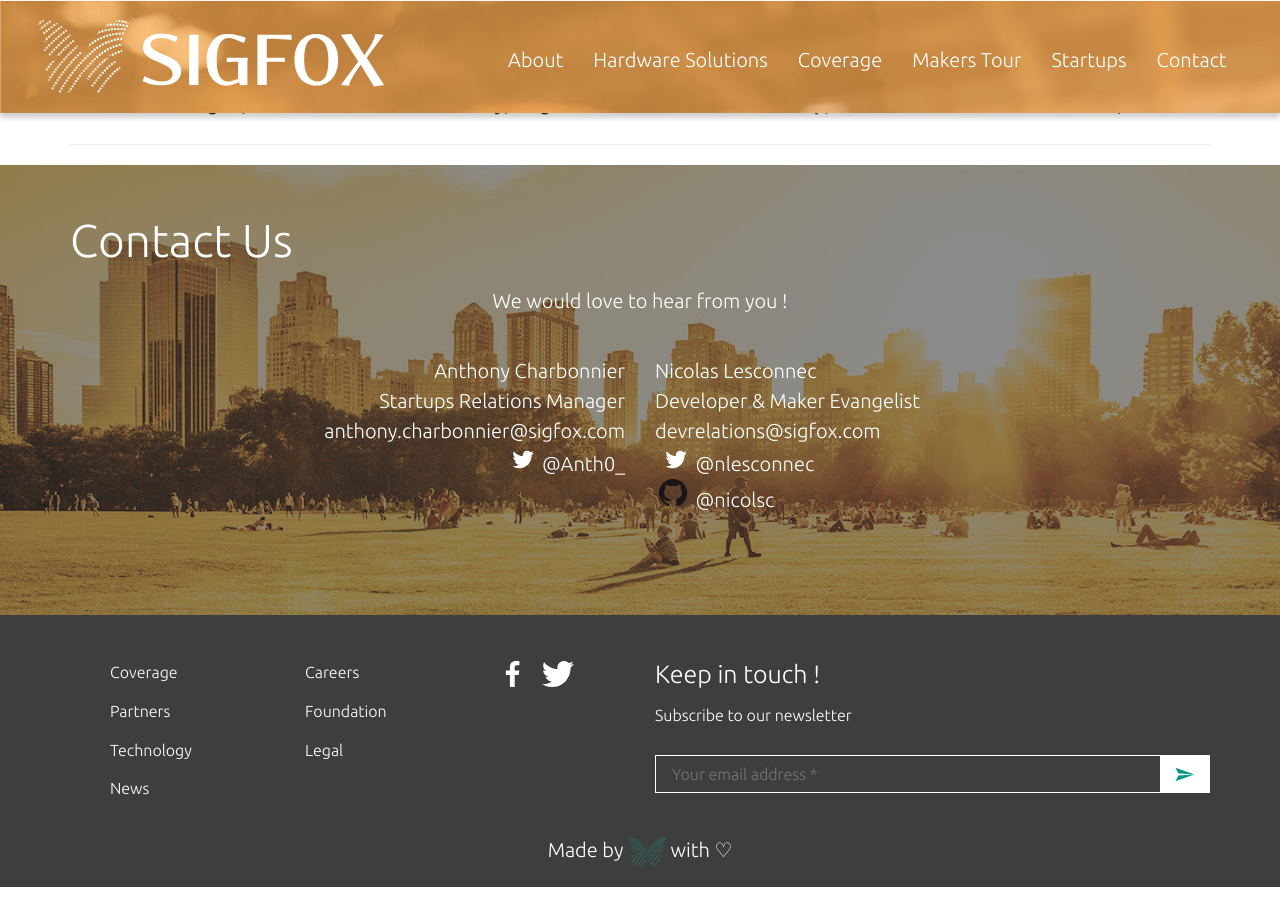
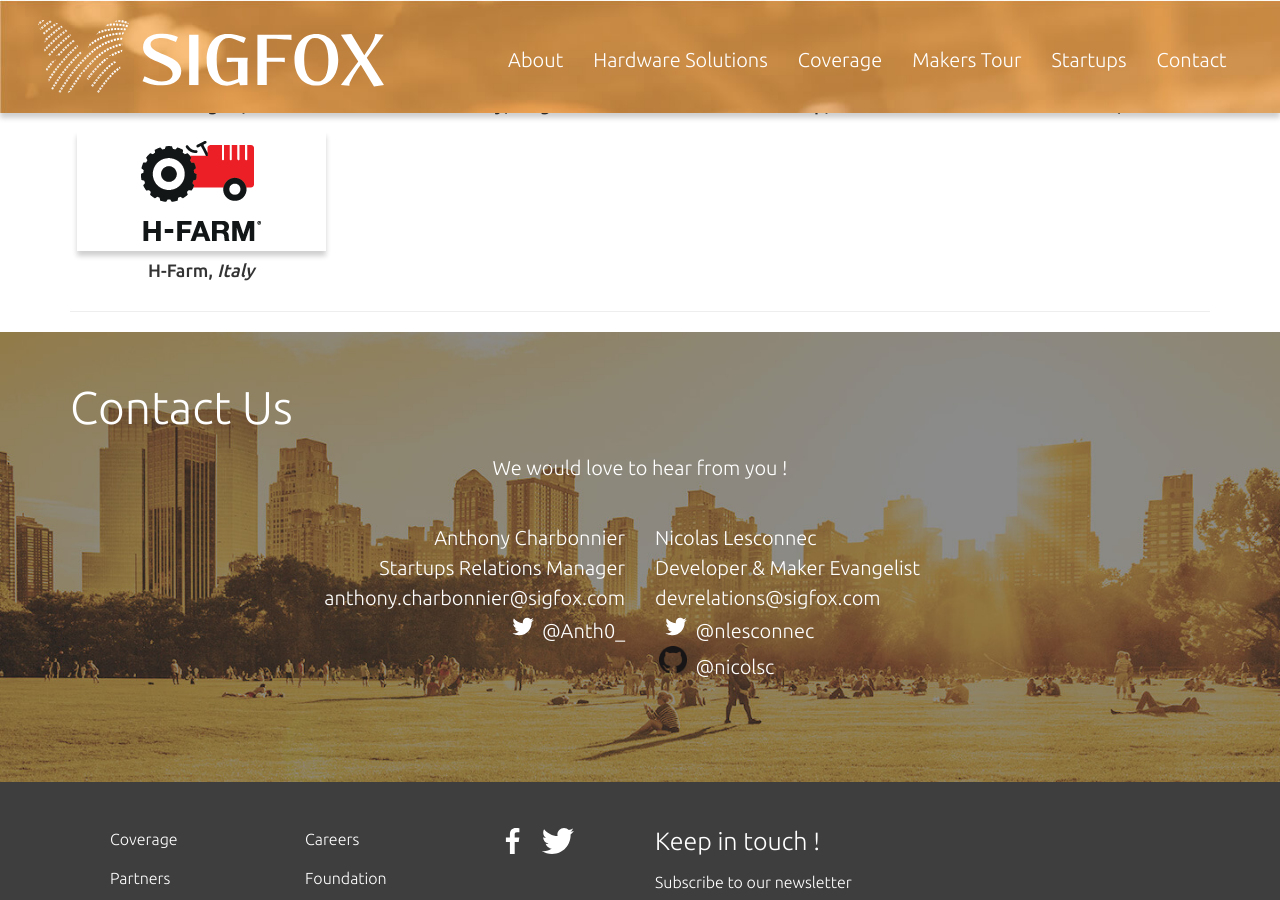
Before and after one commit to sigfox/makers.sigfox.com, a Jekyll site: the page built from startups.html, in a window 1280 px wide and 900 px high, scrolled down 1607 px. Built offline with Jekyll 4.4.1, drawn with Linux system fonts in a browser that asks for light colours.

Commit message:
Add h-farm
H farm addition

```diff
--- a/_data/startupspartners.yml
+++ b/_data/startupspartners.yml
@@ -16,6 +16,10 @@
       logo: helsinki.png
       url: http://www.helsinkiventures.com/
       country: Finland
+    - name: H-Farm
+      logo: H-farm.png
+      url: http://www.h-farm.com/
+      country: Italy
 
 
 #- type: Other Partners
```
Also changed, not shown: img/startups/H-farm.png (added).
